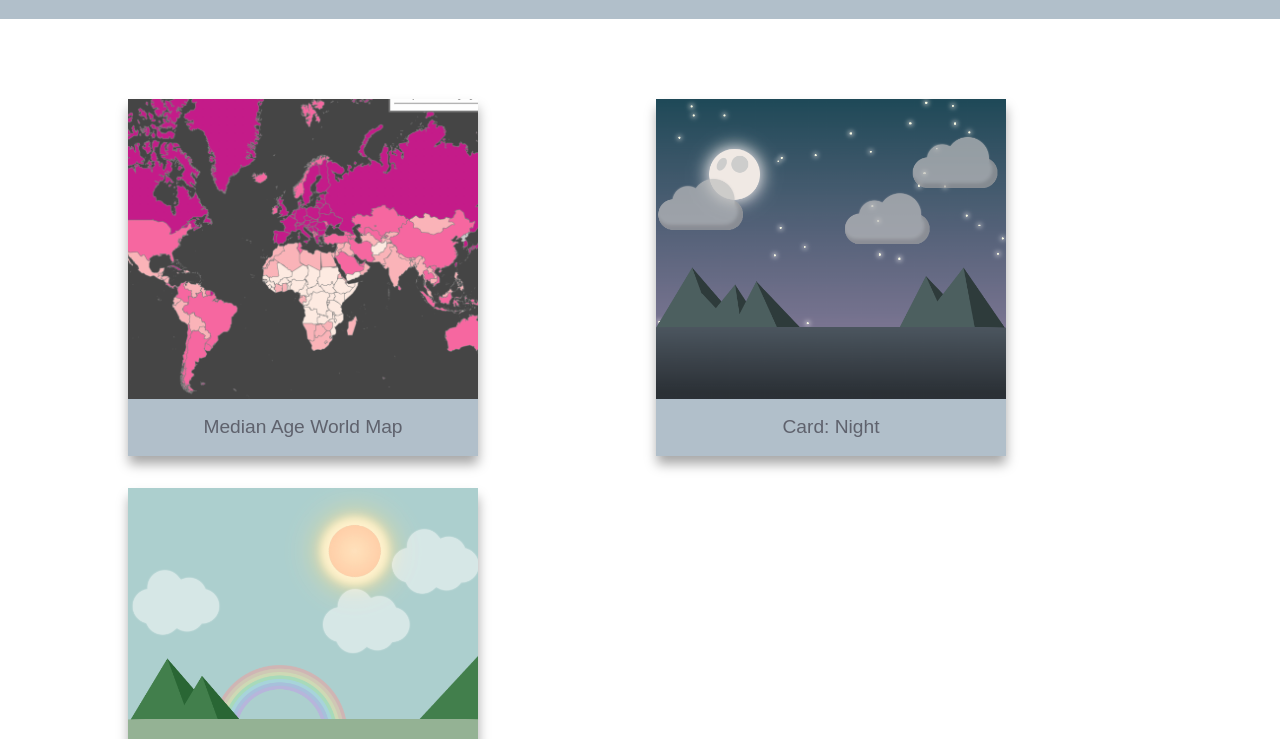
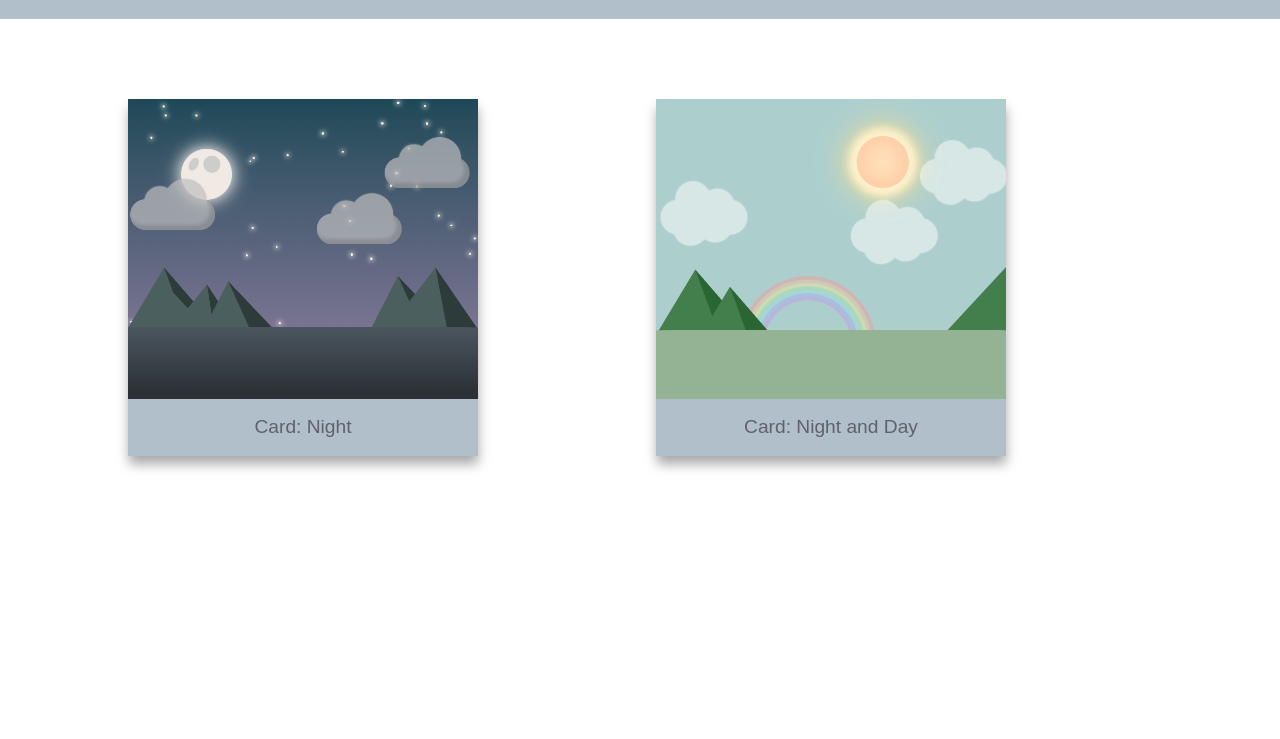
Before and after one commit to gyhn2/nightorday, a plain HTML site: page index.html in a window 1280 px wide. Shown: the part 61-800 px from the top of the page. Drawn offline with nearby package versions, Linux system fonts and the light colour scheme.

Commit message:
Update index.html

```diff
--- a/index.html
+++ b/index.html
@@ -14,14 +14,6 @@
 <body>
 <div id="nav"></div>
   <div class="container">
-      <a href="/medianage">
-        <div class="card">
-          <img class="card_img" src="/img/map-screenshot.png">
-          <h3 class="card_title">Median Age World Map</h>
-          <span class="card_capdrop"></span>
-          <p class="card_cap">An interactive map displaying median age fore each country.<p>
-        </div>
-      </a>
       <a href="/nightandday">
           <div class="card">
           <img class="card_img" src="/img/night-screenshot.png">
```
